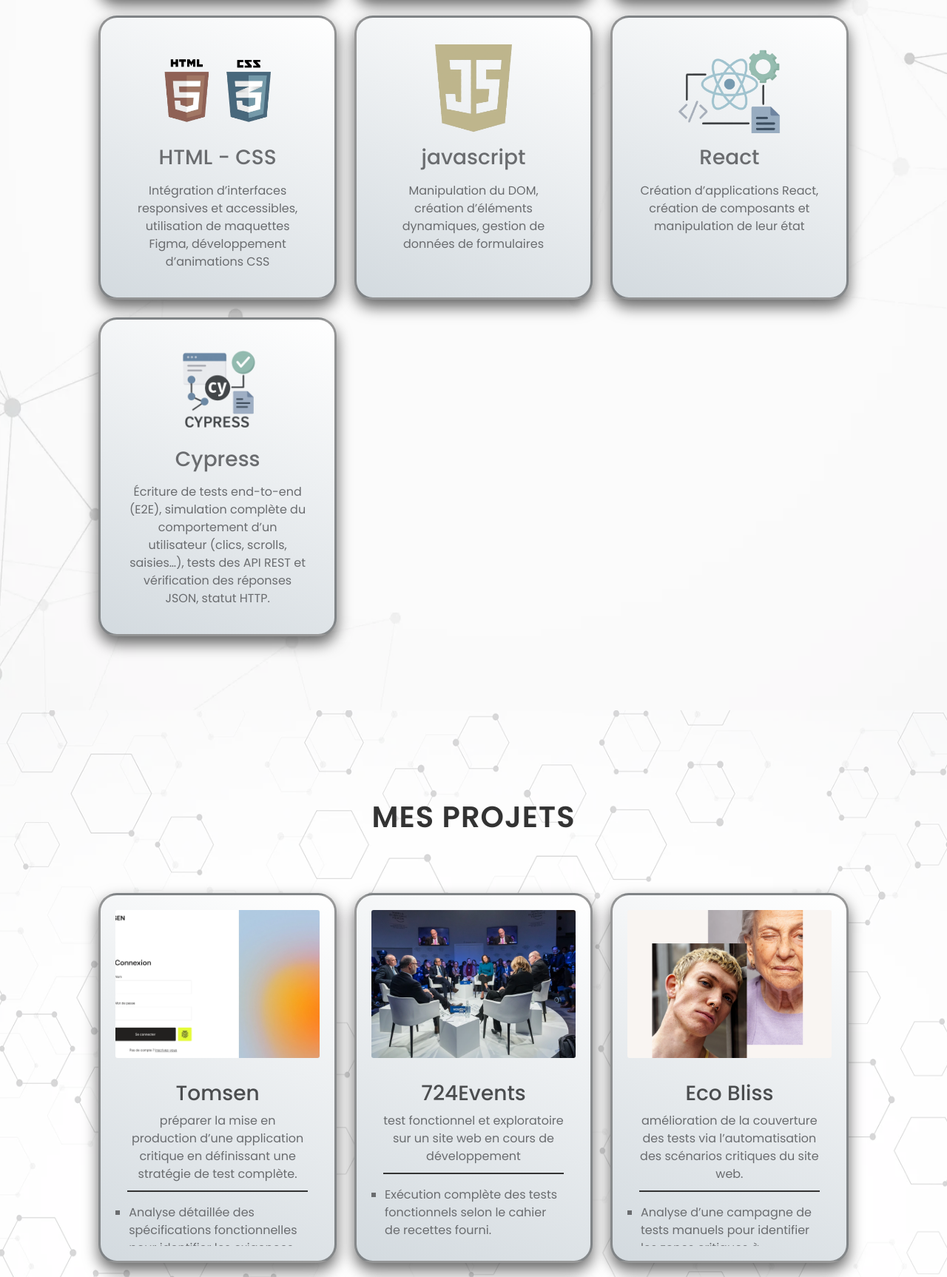
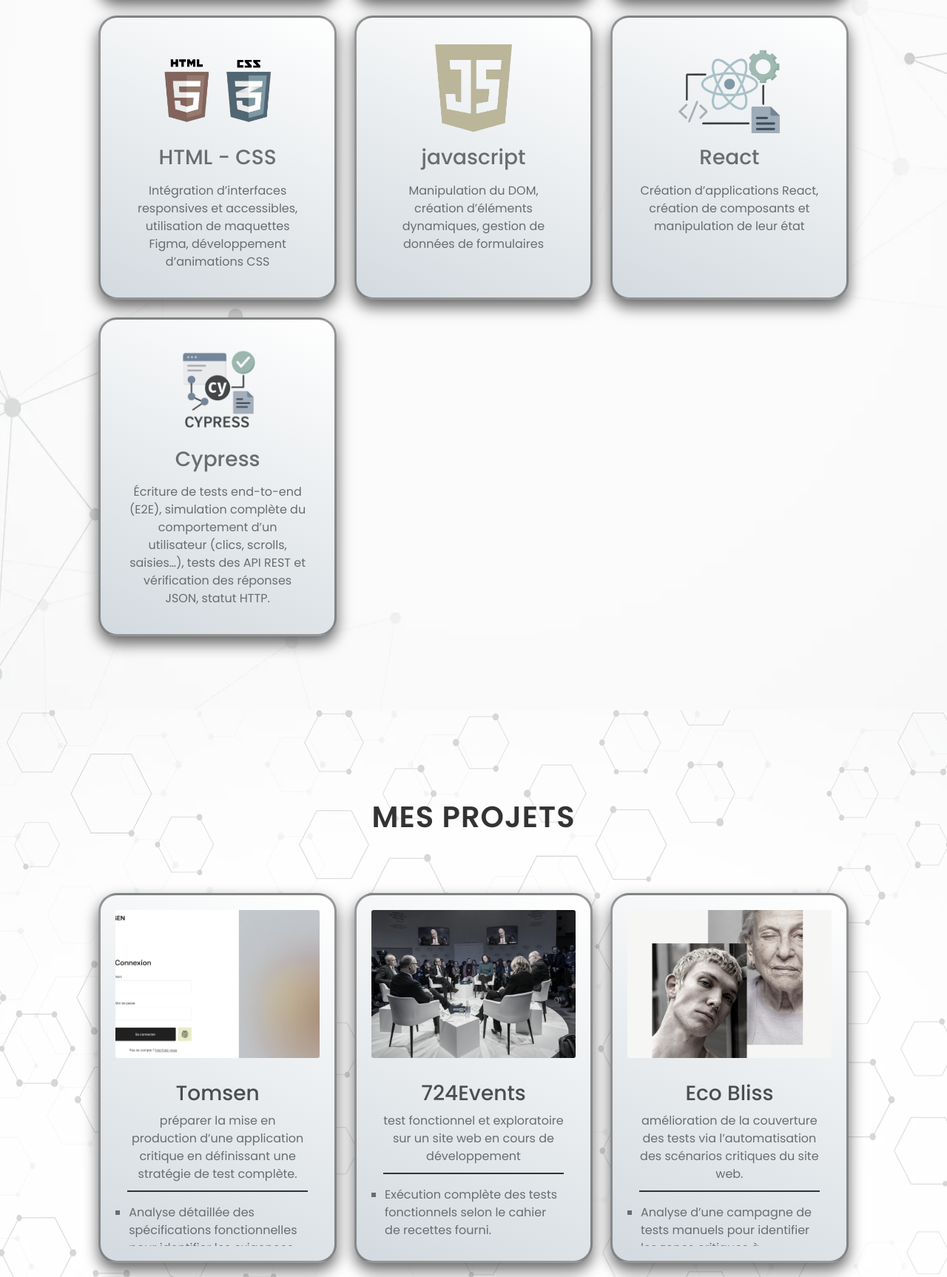
Before and after one commit to ImNotYourKind/Portfolio-Testeur-QA, a plain HTML site: page index.html in a window 1280 px wide. Shown: the part 2772-4498 px from the top of the page at 74% size. Drawn offline with nearby package versions, Linux system fonts and the light colour scheme.

Commit message:
style change 2

```diff
--- a/style.css
+++ b/style.css
@@ -373,7 +373,7 @@ h2:hover::after {
     height: 120px;
     object-fit: contain;
     transition: all 0.3s ease;
-    filter: grayscale(70%);
+    filter: grayscale(80%);
 }
 
 .skillsText:hover img {
@@ -552,6 +552,17 @@ h2:hover::after {
 
 #portfolio {
     --bg-opacity: 0.2;
+}
+
+#portfolio .card-img,
+#portfolio .card-img-top {
+    filter: grayscale(80%);
+    transition: filter 0.3s;
+}
+
+#portfolio .card:hover .card-img,
+#portfolio .card:hover .card-img-top {
+    filter: grayscale(0%);
 }
 
 #portfolio::before {
```
